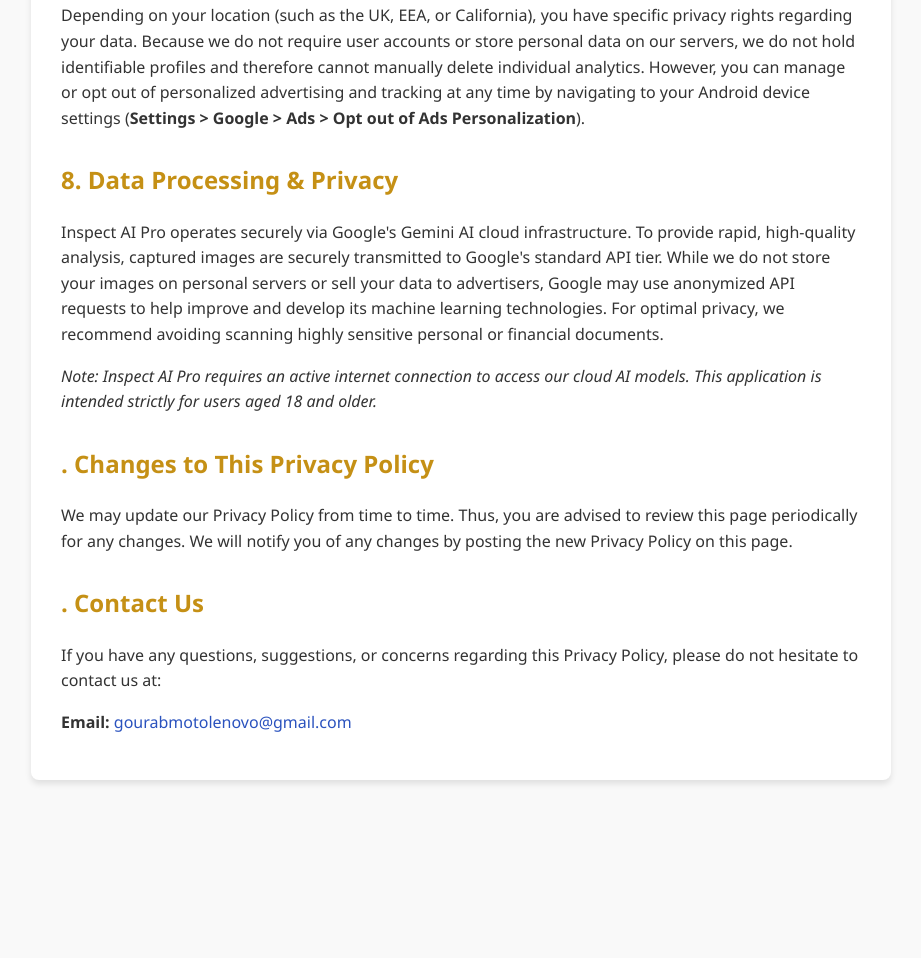
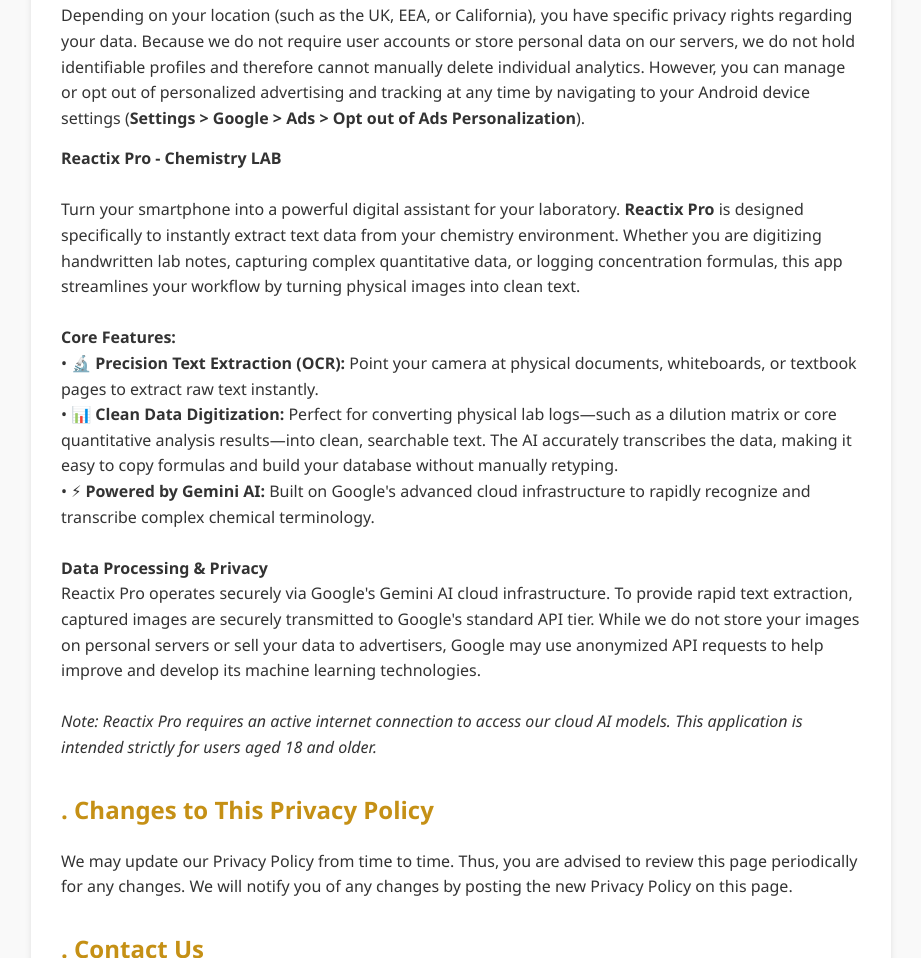
Before and after one commit to gourabs289-maker/reactixpro-privacypolicy, a plain HTML site: page index.html in a window 1280 px wide. Shown: the part 1705-2663 px from the top of the page, without its empty margins (179-1100 px from the left). Before the commit the page ends 2505 px from the top, so only its background shows below. Drawn offline with Linux system fonts and the light colour scheme.

Commit message:
Update index.html
Index Privacy policy

```diff
--- a/index.html
+++ b/index.html
@@ -66,9 +66,19 @@
         <h2>7. User Rights & Ad Opt-Out</h2>
 <p>Depending on your location (such as the UK, EEA, or California), you have specific privacy rights regarding your data. Because we do not require user accounts or store personal data on our servers, we do not hold identifiable profiles and therefore cannot manually delete individual analytics. However, you can manage or opt out of personalized advertising and tracking at any time by navigating to your Android device settings (<strong>Settings > Google > Ads > Opt out of Ads Personalization</strong>).</p>
 
-   <h2>8. Data Processing &amp; Privacy</h2>
-<p>Inspect AI Pro operates securely via Google's Gemini AI cloud infrastructure. To provide rapid, high-quality analysis, captured images are securely transmitted to Google's standard API tier. While we do not store your images on personal servers or sell your data to advertisers, Google may use anonymized API requests to help improve and develop its machine learning technologies. For optimal privacy, we recommend avoiding scanning highly sensitive personal or financial documents.</p>
- <p><em>Note: Inspect AI Pro requires an active internet connection to access our cloud AI models. This application is intended strictly for users aged 18 and older.</em></p>
+   <b>Reactix Pro - Chemistry LAB</b><br><br>
+
+Turn your smartphone into a powerful digital assistant for your laboratory. <b>Reactix Pro</b> is designed specifically to instantly extract text data from your chemistry environment. Whether you are digitizing handwritten lab notes, capturing complex quantitative data, or logging concentration formulas, this app streamlines your workflow by turning physical images into clean text.<br><br>
+
+<b>Core Features:</b><br>
+• 🔬 <b>Precision Text Extraction (OCR):</b> Point your camera at physical documents, whiteboards, or textbook pages to extract raw text instantly.<br>
+• 📊 <b>Clean Data Digitization:</b> Perfect for converting physical lab logs—such as a dilution matrix or core quantitative analysis results—into clean, searchable text. The AI accurately transcribes the data, making it easy to copy formulas and build your database without manually retyping.<br>
+• ⚡ <b>Powered by Gemini AI:</b> Built on Google's advanced cloud infrastructure to rapidly recognize and transcribe complex chemical terminology.<br><br>
+
+<b>Data Processing &amp; Privacy</b><br>
+Reactix Pro operates securely via Google's Gemini AI cloud infrastructure. To provide rapid text extraction, captured images are securely transmitted to Google's standard API tier. While we do not store your images on personal servers or sell your data to advertisers, Google may use anonymized API requests to help improve and develop its machine learning technologies.<br><br>
+
+<i>Note: Reactix Pro requires an active internet connection to access our cloud AI models. This application is intended strictly for users aged 18 and older.</i>
 
 
         <h2>. Changes to This Privacy Policy</h2>
```
